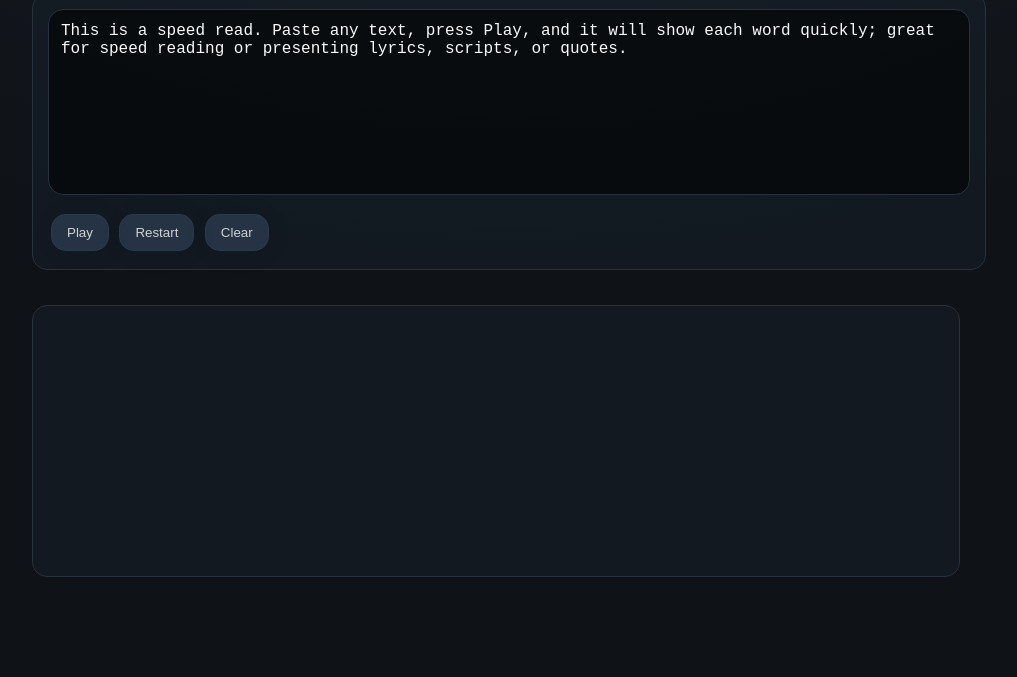
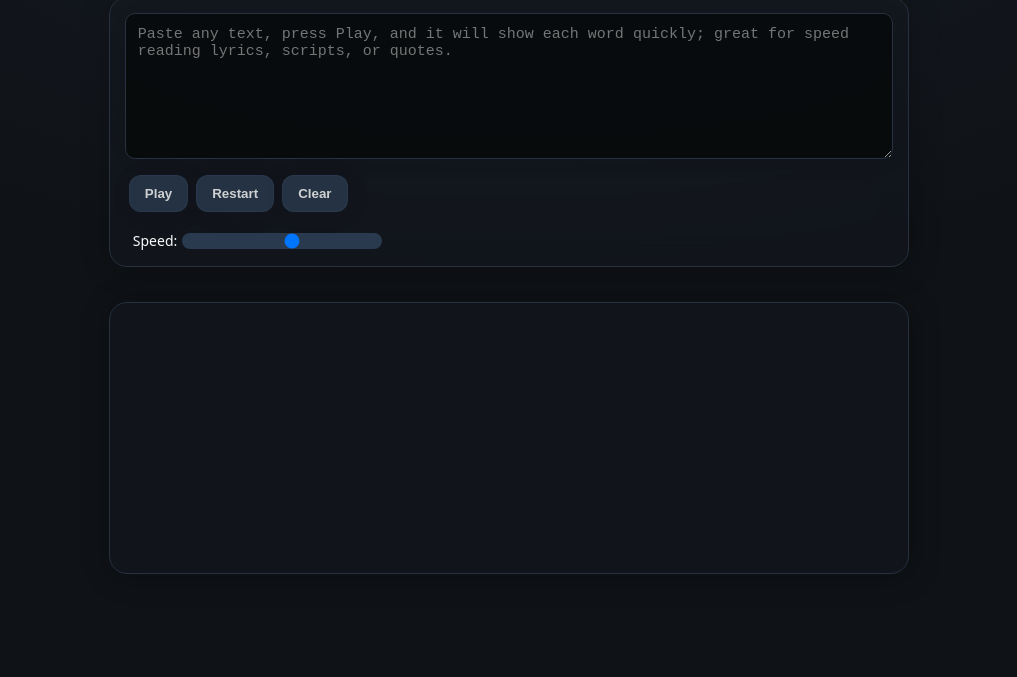
Before and after one commit to TopMyster/SpeedReader, a plain HTML site: page index.html in a window 1280 px wide. Shown: the part 123-800 px from the top of the page, without its empty margins (131-1148 px from the left). Drawn offline with Linux system fonts and the light colour scheme.

Commit message:
Adds all the basic styles and functions

```diff
--- a/index.html
+++ b/index.html
@@ -13,11 +13,16 @@
             <h4>A tool be able to read long text in a short time</h4>
         </div>
         <div id="userinputs">
-            <textarea id="usertext">This is a speed read. Paste any text, press Play, and it will show each word quickly; great for speed reading or presenting lyrics, scripts, or quotes.</textarea>
+            <textarea id="usertext" placeholder="Paste any text, press Play, and it will show each word quickly; great for speed reading lyrics, scripts, or quotes."></textarea>
             <div id="buttons">
-                <button>Play</button>
+                <button onclick="Play()">Play</button>
                 <button>Restart</button>
-                <button>Clear</button>
+                <button onclick="Clear()">Clear</button>
+            </div>
+            <div id="speedmeter">
+                <label for="speed">Speed:</label>
+                <input type="range" id="speed" min="100" max="1000" step="50" value="500">
+                <label for="range" id="speedpreview"></label>
             </div>
         </div>
         <div id="result">
--- a/script.js
+++ b/script.js
@@ -0,0 +1,28 @@
+let user = document.getElementById('usertext')
+let text = ['hu', 'hola']
+let resultEl = document.getElementById('resulttext')
+let int = 0
+let slider = document.getElementById('speed')
+let speed
+let preview = document.getElementById('speedpreview')
+
+setInterval(() => {
+     slider.addEventListener('input', () => {
+        speed = slider.value
+        preview.textContent = `${Math.floor(60000/speed)} WPM`
+
+    })
+},0)
+
+function Play() {
+  int = 0
+  let timer = setInterval(() => {
+    resultEl.textContent = text[int]
+    int++
+    if (int >= text.length) clearInterval(timer)
+  }, speed)
+}
+
+function Clear() {
+    user.value = ''
+}
--- a/styles.css
+++ b/styles.css
@@ -10,7 +10,7 @@ body {
   background-repeat: no-repeat;
   background-attachment: fixed;
   background-size: 100% 100%;
-  font-family: Arial, Helvetica, sans-serif;
+  font-family: system-ui, -apple-system, BlinkMacSystemFont, 'Helvetica', Roboto, Oxygen, Ubuntu, Cantarell, 'Open Sans', 'Helvetica Neue', sans-serif;
   display: flex;
   flex-direction: column;
   align-items: center;
@@ -26,10 +26,12 @@ button {
     box-shadow: 2px 2px 30px rgba(0, 0, 0, 0.093);
     border: 1px solid rgba(51, 72, 95, 0.732);
     color: white;
-    border-radius: 15px;
+    border-radius: 12px;
     transition: .3s;
-    margin: 3px;
+    margin: 4px;
     opacity: .8;
+    font-weight: 550;
+    cursor: pointer;
 }
 
 button:hover {
@@ -43,26 +45,43 @@ button:active {
 }
 
 #userinputs {
-    background-color: rgba(22, 32, 43, 0.577);
+    background-color: rgba(21, 26, 35, 0.477);
     width: fit-content;
     border: 1px #27313f solid;
     padding: 15px 15px;
-    border-radius: 15px;
+    border-radius: 18px;
+    display: flex;
+    flex-direction: column;
+    align-items: flex-start;
+    -webkit-backdrop-filter: blur(15px);
+    backdrop-filter: blur(15px);
+    box-shadow: 2px 2px 30px rgba(0, 0, 0, 0.255);
 }
 
 #usertext {
     background-color: rgba(6, 8, 10, 0.788);
-    width: 70vw;
-    font-size: 16px;
-    height: 20vh;
+    width: 58vw;
+    font-size: 15px;
+    height: 15vh;
     flex-wrap: wrap;
-    resize: none;
+    resize: vertical;
+    min-height: 100px;
     outline: none;
     padding: 12px;
     color: #FAFAFA;
-    border-radius: 15px;
+    border-radius: 10px;
     border: 1px #27313f solid;
     margin-bottom: 12px;
+    margin-left: auto;
+    margin-right: auto;
+    box-shadow: 2px 2px 30px rgba(0, 0, 0, 0.032);
+}
+
+#buttons {
+    display: flex;
+    flex-direction: row;
+    align-content: flex-start;
+    justify-content: flex-start;
 }
 
 #infotext {
@@ -88,13 +107,52 @@ button:active {
 }
 
 #result {
+    -webkit-backdrop-filter: blur(15px);
+    backdrop-filter: blur(15px);
     margin-top: 35px;
-    background-color: rgba(22, 32, 43, 0.577);
-    width: fit-content;
+    background-color: rgba(21, 26, 35, 0.477);
     border: 1px #27313f solid;
     padding: 15px 15px;
-    border-radius: 15px;
-    width: 70vw;
+    border-radius: 18px;
+    width: 60vw;
     height: 30vh;
-    flex-wrap: wrap;
+    display: flex;
+    flex-direction: column;
+    align-items: center;
+    justify-content: center;
+    font-size: 45px;
+    box-shadow: 2px 2px 30px rgba(0, 0, 0, 0.255);
 }
+
+#speedmeter {
+    margin-top: 15px;
+    margin-left: 8px;
+    display: flex;
+    flex-direction: row;
+    align-content: center;
+}
+
+#speed {
+    margin-left: 5px;
+    width: 200px;
+    transform: scaleX(-1);
+}
+
+#speed::-webkit-slider-runnable-track {
+    background-color: rgba(42, 58, 78);
+    border-radius: 50px;
+}
+
+
+#speedmeter label {
+    display: flex;
+    flex-direction: row;
+    align-items: center;
+    font-size: 14px;
+}
+
+#speedpreview {
+    margin-left: 5px;
+    font-weight: 800;
+    color: #FAFAFA;
+}
```
